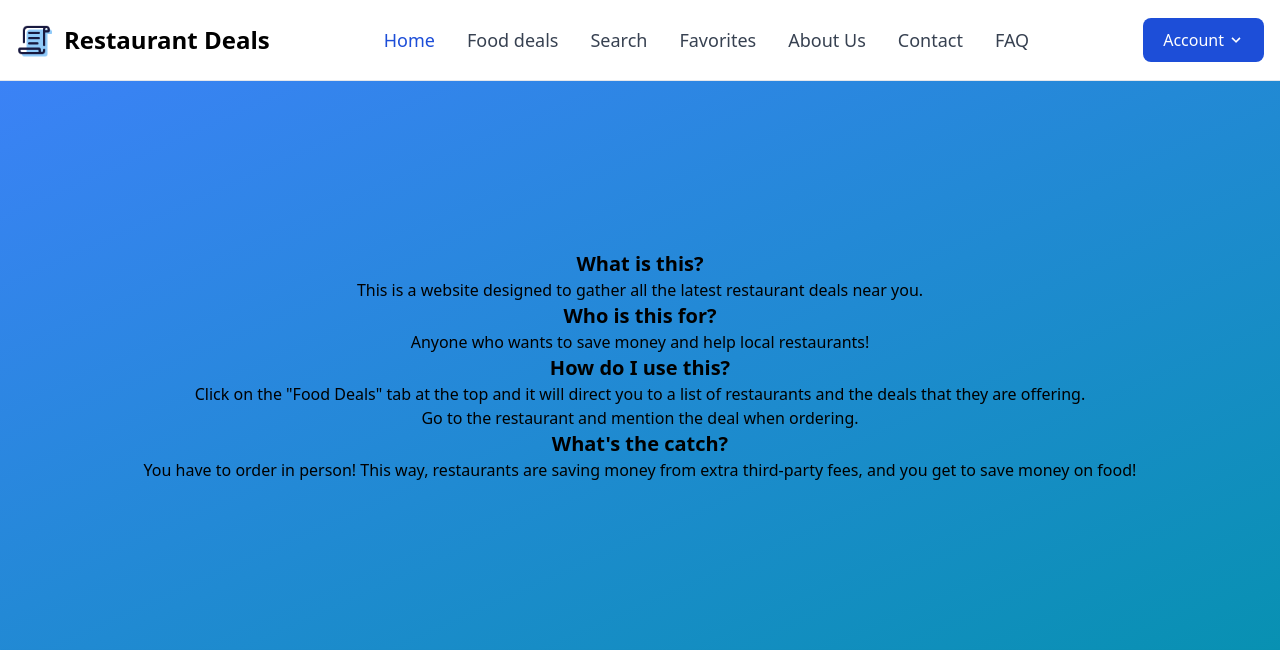
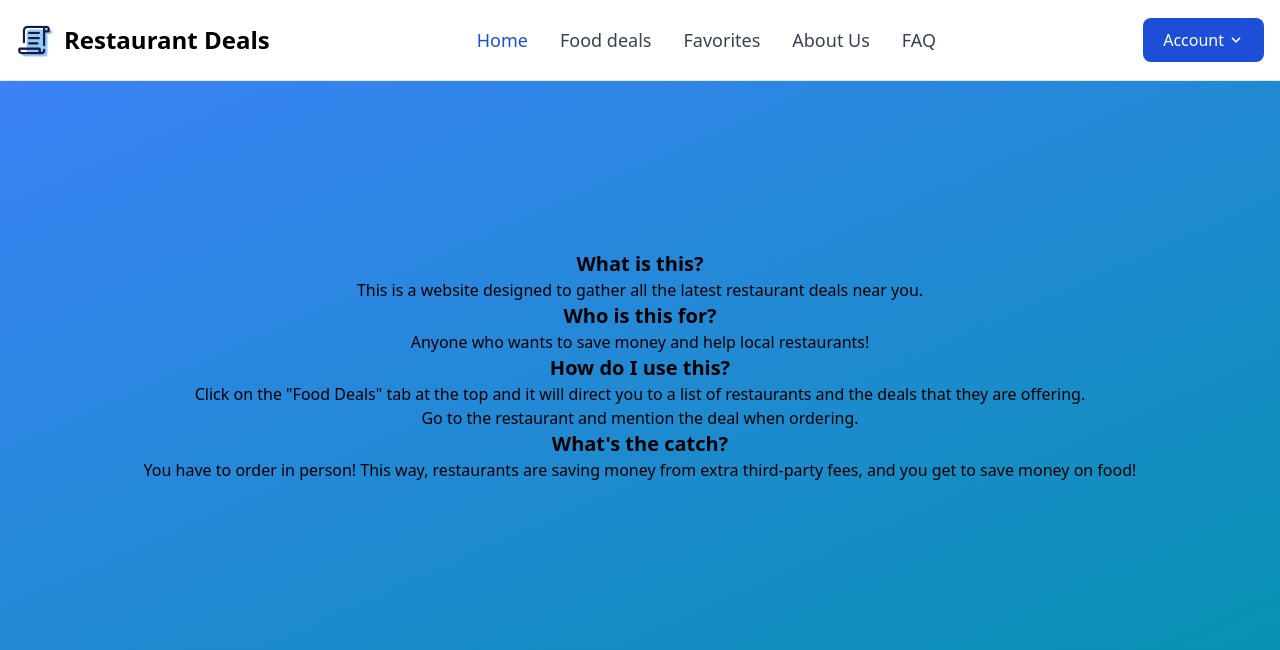
Before and after one commit to mvsolves/awesome-food-deals, a Django app: page /FAQ/ in a window 1280 px wide. Shown: the top 650 px of the page. Run offline with Django 4.2, Linux system fonts and the light colour scheme.

Commit message:
Remove 'contact' and 'search' tabs from navbar

```diff
--- a/homepage/templates/base.html
+++ b/homepage/templates/base.html
@@ -78,16 +78,10 @@
                     <a href="{% url 'food-deals' %}" class="block py-2 pl-3 pr-4 text-gray-700 rounded hover:bg-gray-100 md:hover:bg-transparent md:hover:text-blue-700 md:p-0 md:dark:hover:text-white dark:text-gray-400 dark:hover:bg-gray-700 dark:hover:text-white md:dark:hover:bg-transparent dark:border-gray-700">Food deals</a>
                   </li>
                   <li>
-                    <a href="{% url 'search' %}" class="block py-2 pl-3 pr-4 text-gray-700 rounded hover:bg-gray-100 md:hover:bg-transparent md:hover:text-blue-700 md:p-0 md:dark:hover:text-white dark:text-gray-400 dark:hover:bg-gray-700 dark:hover:text-white md:dark:hover:bg-transparent dark:border-gray-700">Search</a>
-                  </li>
-                  <li>
                     <a href="{% url 'favorites' %}" class="block py-2 pl-3 pr-4 text-gray-700 rounded hover:bg-gray-100 md:hover:bg-transparent md:hover:text-blue-700 md:p-0 md:dark:hover:text-white dark:text-gray-400 dark:hover:bg-gray-700 dark:hover:text-white md:dark:hover:bg-transparent dark:border-gray-700">Favorites</a>
                   </li>
                   <li>
                     <a href="{% url 'about' %}" class="block py-2 pl-3 pr-4 text-gray-700 rounded hover:bg-gray-100 md:hover:bg-transparent md:hover:text-blue-700 md:p-0 md:dark:hover:text-white dark:text-gray-400 dark:hover:bg-gray-700 dark:hover:text-white md:dark:hover:bg-transparent dark:border-gray-700">About Us</a>
-                  </li>
-                  <li>
-                    <a href="#" class="block py-2 pl-3 pr-4 text-gray-700 rounded hover:bg-gray-100 md:hover:bg-transparent md:hover:text-blue-700 md:p-0 md:dark:hover:text-white dark:text-gray-400 dark:hover:bg-gray-700 dark:hover:text-white md:dark:hover:bg-transparent dark:border-gray-700">Contact</a>
                   </li>
                   <li>
                     <a href="{% url 'FAQ' %}" class="block py-2 pl-3 pr-4 text-gray-700 rounded hover:bg-gray-100 md:hover:bg-transparent md:hover:text-blue-700 md:p-0 md:dark:hover:text-white dark:text-gray-400 dark:hover:bg-gray-700 dark:hover:text-white md:dark:hover:bg-transparent dark:border-gray-700">FAQ</a>
```
